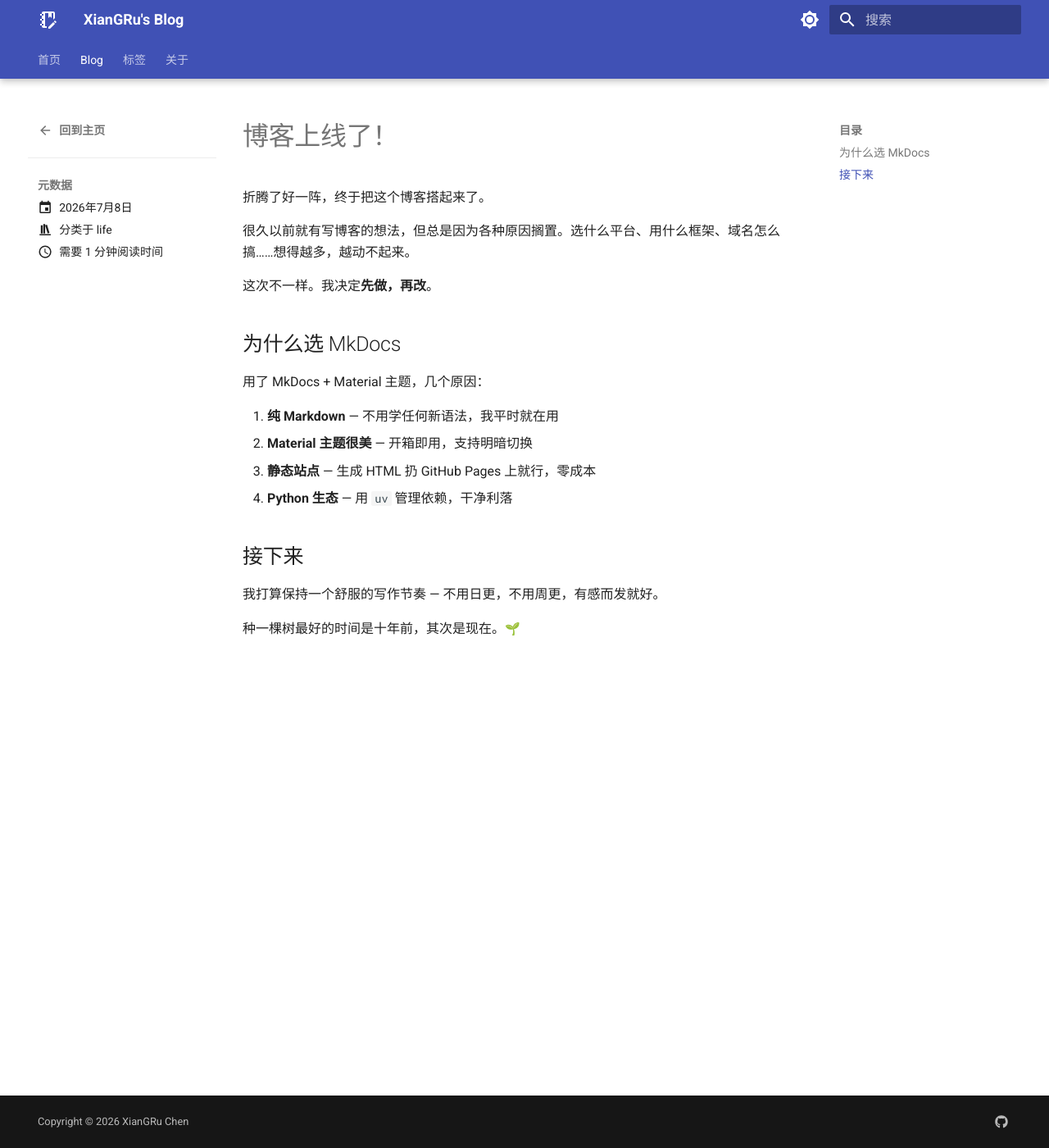
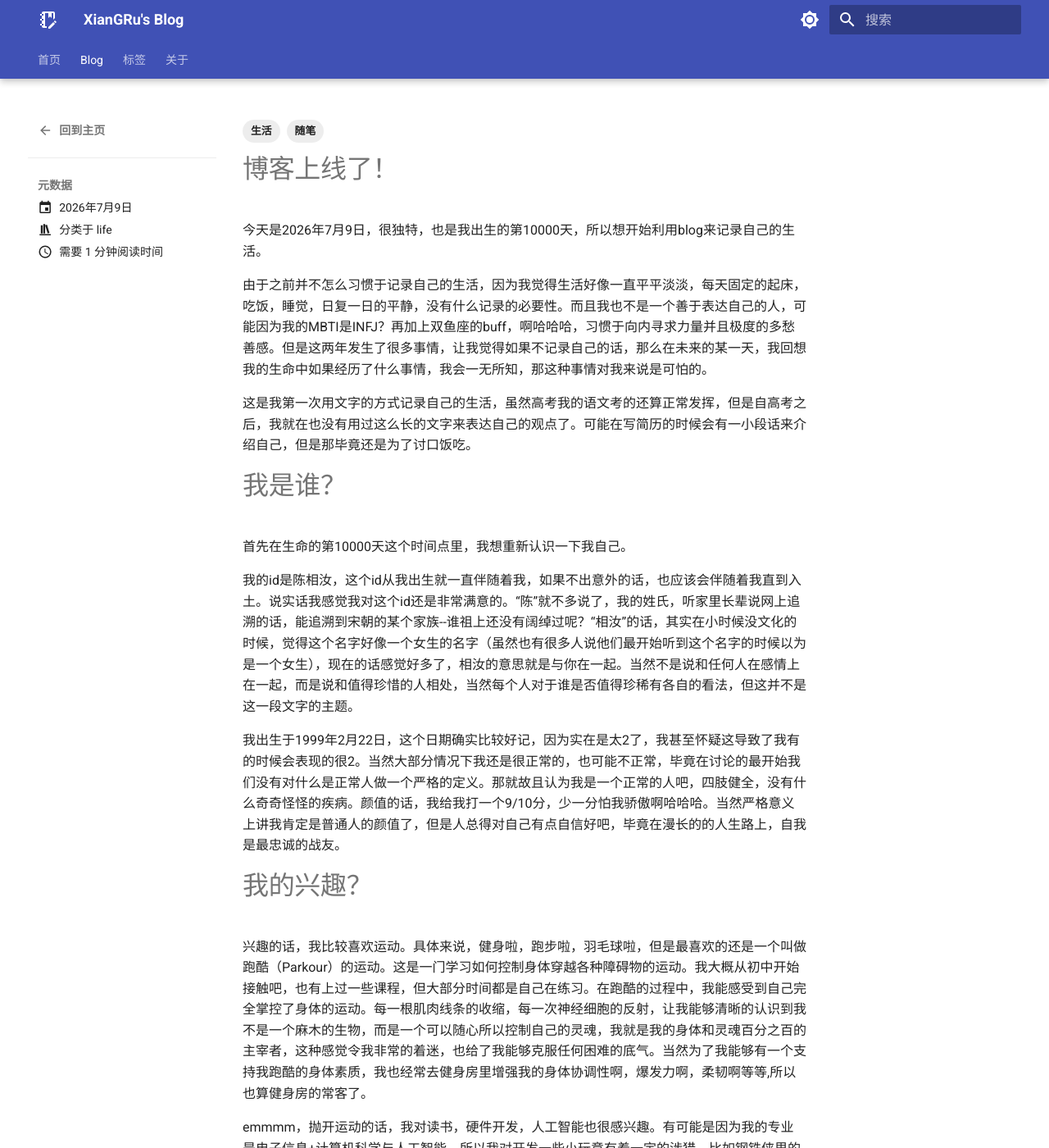
Before and after one commit to yokomaz/XianGRu_blogs, an MkDocs documentation site: the page built from docs/blog/posts/First_blog.md, in a window 1280 px wide and 1400 px high. Shown: the whole window at 82% size. Built offline with MkDocs 1.6.1 and Material for MkDocs 9.7.7, drawn with Linux system fonts in a browser that asks for light colours; emoji names are drawn with the system emoji font; some of the changed text lies outside the part shown.

Commit message:
添加了第一个blog
Co-Authored-By: Claude <noreply@anthropic.com>

```diff
--- /dev/null
+++ b/docs/blog/posts/First_blog.md
@@ -0,0 +1,34 @@
+---
+date: 2026-07-09
+categories:
+  - life
+tags:
+  - 生活
+  - 随笔
+draft: false
+---
+
+# 博客上线了！
+
+今天是2026年7月9日，很独特，也是我出生的第10000天，所以想开始利用blog来记录自己的生活。
+
+由于之前并不怎么习惯于记录自己的生活，因为我觉得生活好像一直平平淡淡，每天固定的起床，吃饭，睡觉，日复一日的平静，没有什么记录的必要性。而且我也不是一个善于表达自己的人，可能因为我的MBTI是INFJ？再加上双鱼座的buff，啊哈哈哈，习惯于向内寻求力量并且极度的多愁善感。但是这两年发生了很多事情，让我觉得如果不记录自己的话，那么在未来的某一天，我回想我的生命中如果经历了什么事情，我会一无所知，那这种事情对我来说是可怕的。
+
+这是我第一次用文字的方式记录自己的生活，虽然高考我的语文考的还算正常发挥，但是自高考之后，我就在也没有用过这么长的文字来表达自己的观点了。可能在写简历的时候会有一小段话来介绍自己，但是那毕竟还是为了讨口饭吃。
+
+# 我是谁？
+首先在生命的第10000天这个时间点里，我想重新认识一下我自己。
+
+我的id是陈相汝，这个id从我出生就一直伴随着我，如果不出意外的话，也应该会伴随着我直到入土。说实话我感觉我对这个id还是非常满意的。“陈”就不多说了，我的姓氏，听家里长辈说网上追溯的话，能追溯到宋朝的某个家族--谁祖上还没有阔绰过呢？“相汝”的话，其实在小时候没文化的时候，觉得这个名字好像一个女生的名字（虽然也有很多人说他们最开始听到这个名字的时候以为是一个女生），现在的话感觉好多了，相汝的意思就是与你在一起。当然不是说和任何人在感情上在一起，而是说和值得珍惜的人相处，当然每个人对于谁是否值得珍稀有各自的看法，但这并不是这一段文字的主题。
+
+我出生于1999年2月22日，这个日期确实比较好记，因为实在是太2了，我甚至怀疑这导致了我有的时候会表现的很2。当然大部分情况下我还是很正常的，也可能不正常，毕竟在讨论的最开始我们没有对什么是正常人做一个严格的定义。那就故且认为我是一个正常的人吧，四肢健全，没有什么奇奇怪怪的疾病。颜值的话，我给我打一个9/10分，少一分怕我骄傲啊哈哈哈。当然严格意义上讲我肯定是普通人的颜值了，但是人总得对自己有点自信好吧，毕竟在漫长的的人生路上，自我是最忠诚的战友。
+
+# 我的兴趣？
+兴趣的话，我比较喜欢运动。具体来说，健身啦，跑步啦，羽毛球啦，但是最喜欢的还是一个叫做跑酷（Parkour）的运动。这是一门学习如何控制身体穿越各种障碍物的运动。我大概从初中开始接触吧，也有上过一些课程，但大部分时间都是自己在练习。在跑酷的过程中，我能感受到自己完全掌控了身体的运动。每一根肌肉线条的收缩，每一次神经细胞的反射，让我能够清晰的认识到我不是一个麻木的生物，而是一个可以随心所以控制自己的灵魂，我就是我的身体和灵魂百分之百的主宰者，这种感觉令我非常的着迷，也给了我能够克服任何困难的底气。当然为了我能够有一个支持我跑酷的身体素质，我也经常去健身房里增强我的身体协调性啊，爆发力啊，柔韧啊等等,所以也算健身房的常客了。
+
+emmmm，抛开运动的话，我对读书，硬件开发，人工智能也很感兴趣。有可能是因为我的专业是电子信息+计算机科学与人工智能，所以我对开发一些小玩意有着一定的涉猎，比如钢铁侠里的贾维斯。不过我在这方面的起步比较晚，现在还处于一个朦朦胧胧的摸索状态，我在后续也会记录一下我的开发之路。
+
+# 我怎么维护这个blog？
+我打算保持一个舒服的写作节奏 — 不用日更，不用周更，有感而发就好。我会在这里记录我的学习，我的日常，我的读书，把这里当作一个自己和自己对话的窗口。
+
+**我之前忽视你太久了我的朋友，我们未来一定要好好地走下去！**
--- a/docs/blog/posts/hello-world.md
+++ /dev/null
@@ -1,32 +0,0 @@
----
-date: 2026-07-08
-categories:
-  - life
-tags:
-  - 生活
-  - 随笔
-draft: false
----
-
-# 博客上线了！
-
-折腾了好一阵，终于把这个博客搭起来了。
-
-很久以前就有写博客的想法，但总是因为各种原因搁置。选什么平台、用什么框架、域名怎么搞……想得越多，越动不起来。
-
-这次不一样。我决定**先做，再改**。
-
-## 为什么选 MkDocs
-
-用了 MkDocs + Material 主题，几个原因：
-
-1. **纯 Markdown** — 不用学任何新语法，我平时就在用
-2. **Material 主题很美** — 开箱即用，支持明暗切换
-3. **静态站点** — 生成 HTML 扔 GitHub Pages 上就行，零成本
-4. **Python 生态** — 用 `uv` 管理依赖，干净利落
-
-## 接下来
-
-我打算保持一个舒服的写作节奏 — 不用日更，不用周更，有感而发就好。
-
-种一棵树最好的时间是十年前，其次是现在。:seedling:
--- a/mkdocs.yml
+++ b/mkdocs.yml
@@ -45,6 +45,7 @@ plugins:
       lang:
         - en
         - zh
+  - tags
   - blog:
       blog_dir: blog
       blog_toc: true
@@ -84,7 +85,7 @@ markdown_extensions:
 nav:
   - 首页: index.md
   - 博客: blog/index.md
-  - 标签: tags.md
+  - 标签: blog/tags.md
   - 关于: about.md
 
 extra:
```
Also changed, not shown: docs/blog/posts/my-coffee-corner.md (deleted, +0 -35 lines), docs/blog/posts/pragmatic-programmer-notes.md (deleted, +0 -42 lines), docs/blog/posts/uv-python-project-manager.md (deleted, +0 -46 lines), docs/index.md (+4 -7 lines), docs/blog/tags.md (renamed from docs/tags.md).
